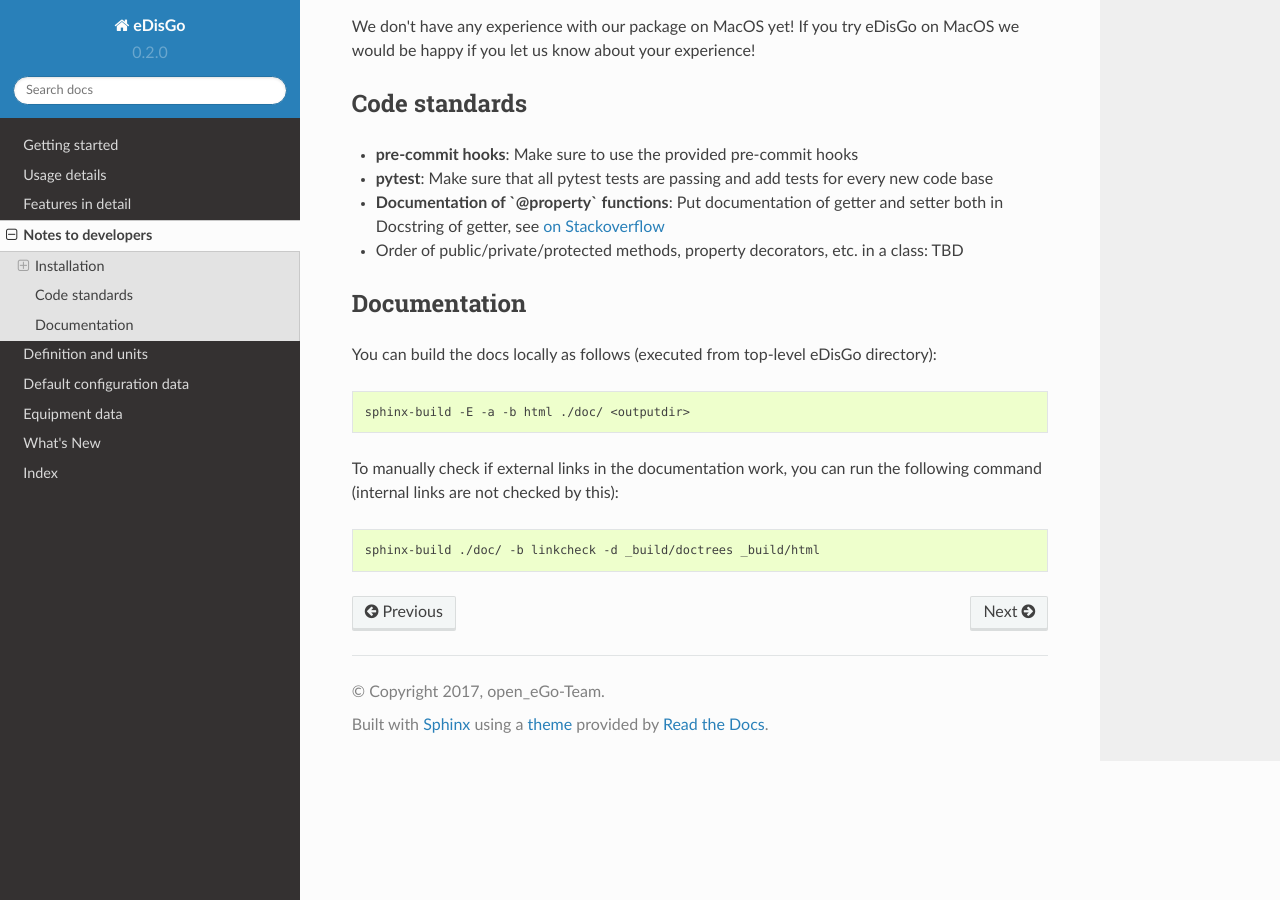
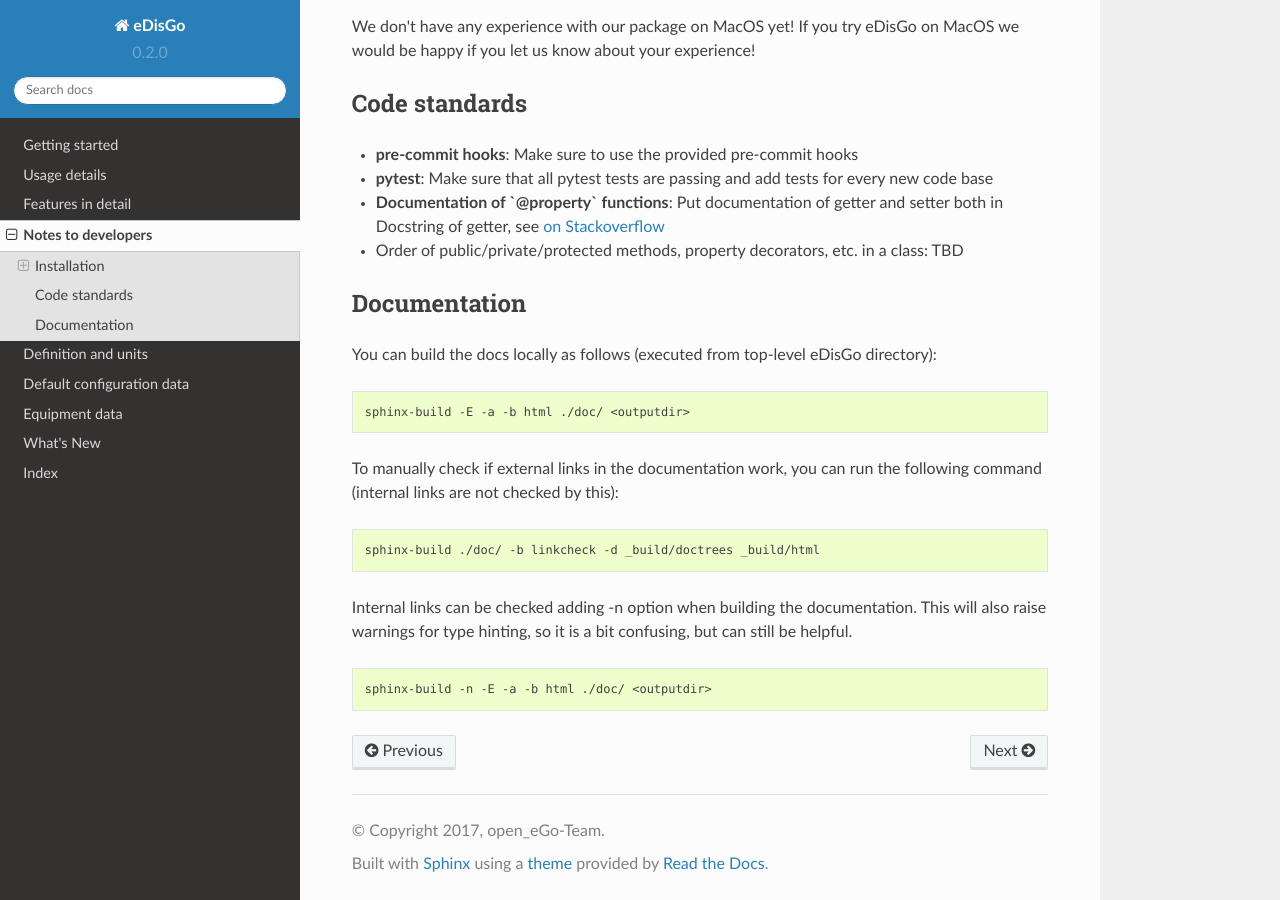
Before and after one commit to openego/eDisGo, a Sphinx documentation site: the page built from doc/dev_notes.rst, in a window 1280 px wide and 900 px high, scrolled down 1012 px. Built offline with Sphinx 7.4.7 and the Read the Docs theme 2.0.0, drawn with Linux system fonts in a browser that asks for light colours; formulas are drawn with MathJax 3.

Commit message:
Add check for internal links to dev notes

```diff
--- a/doc/dev_notes.rst
+++ b/doc/dev_notes.rst
@@ -81,3 +81,10 @@ To manually check if external links in the documentation work, you can run the f
 .. code-block:: bash
 
    sphinx-build ./doc/ -b linkcheck -d _build/doctrees _build/html
+
+Internal links can be checked adding -n option when building the documentation. This will
+also raise warnings for type hinting, so it is a bit confusing, but can still be helpful.
+
+.. code-block:: bash
+
+    sphinx-build -n -E -a -b html ./doc/ <outputdir>
```
